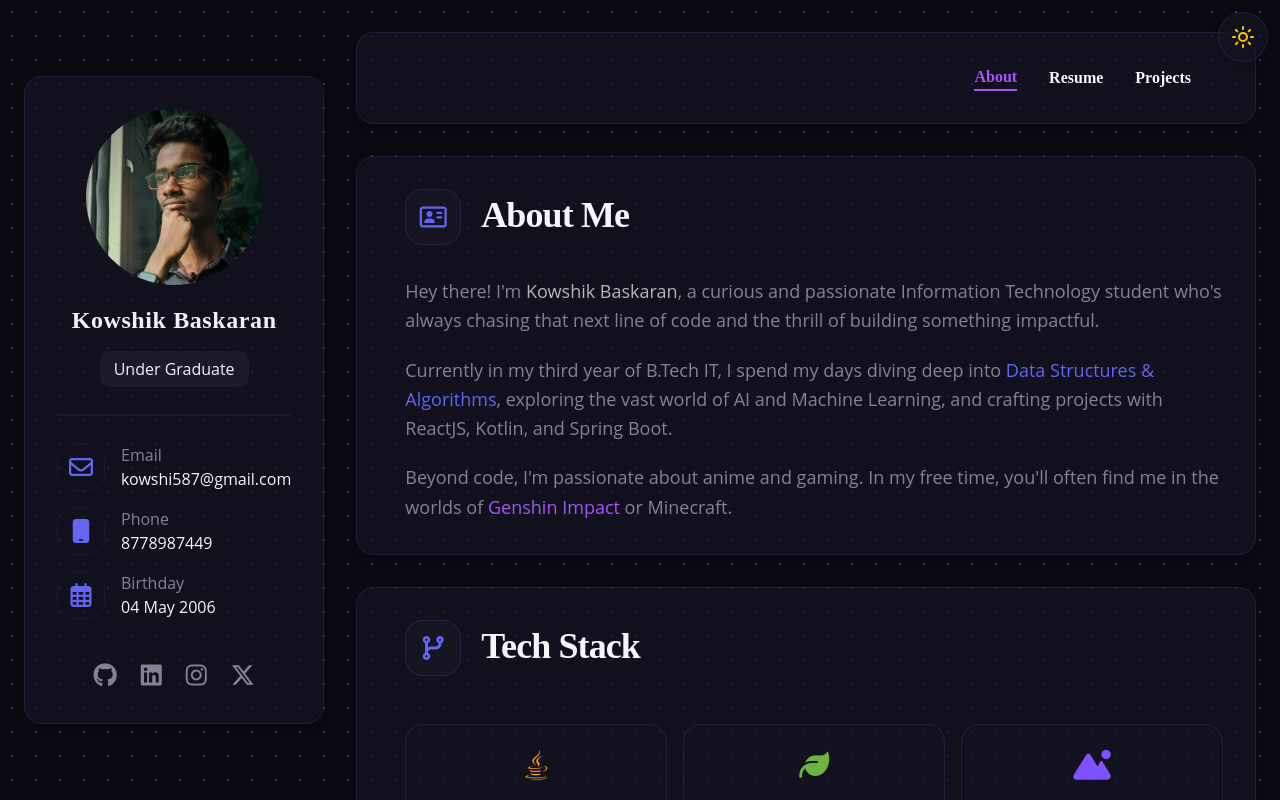
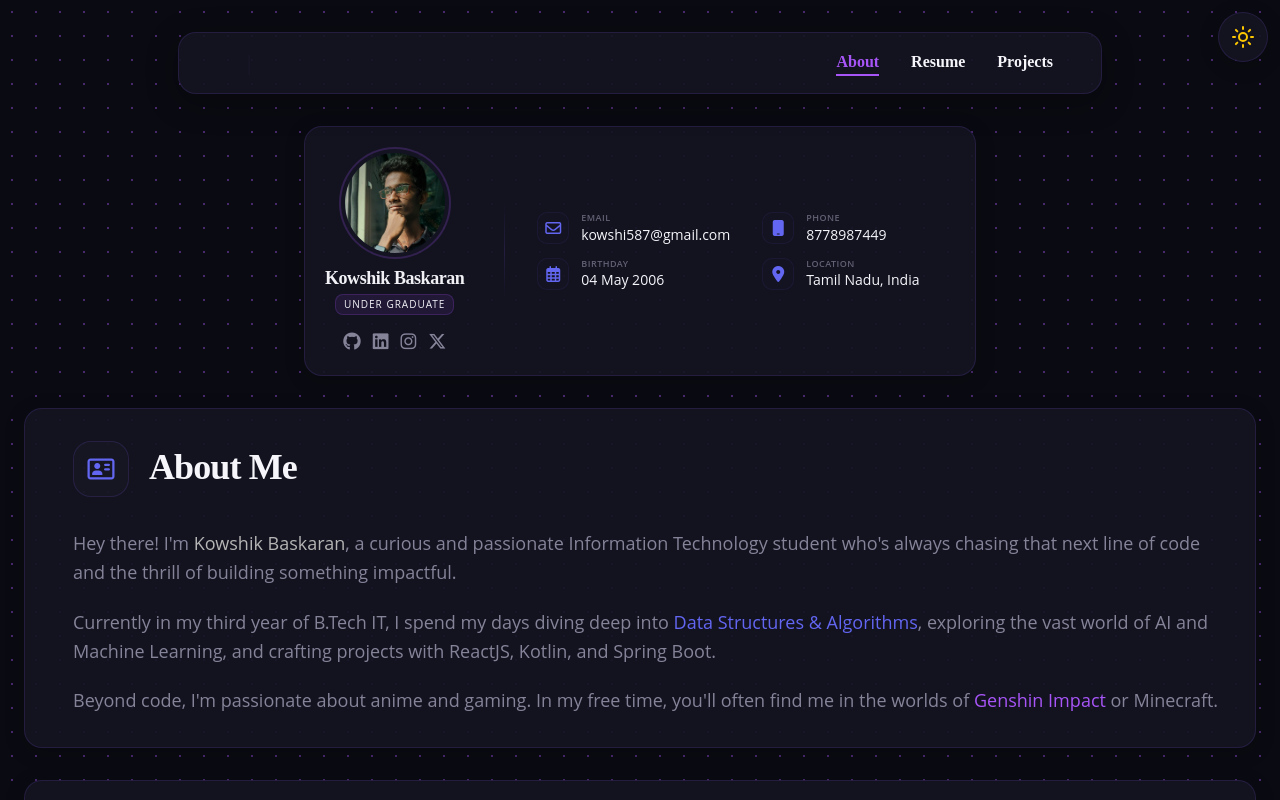
Before and after one commit to LuckyBoy587/personal-portfolio, a React (Vite) app: page / in a window 1280 px wide. Shown: the top 800 px of the page. Built offline with nearby package versions, Linux system fonts and the light colour scheme.

Commit message:
feat: initialize portfolio application with About Me, Branding, and navigation components.

```diff
--- a/src/AboutMe.jsx
+++ b/src/AboutMe.jsx
@@ -2,6 +2,7 @@ import { motion } from "framer-motion";
 import ContextBox from "./utility/context-box.jsx";
 import TextType from "./components/TextType.jsx";
 import ShinyText from "./components/ShinyText.jsx";
+import Branding from "./Branding.jsx";
 
 const AboutMe = () => {
   const containerVariants = {
@@ -29,6 +30,7 @@ const AboutMe = () => {
 
   return (
     <div className={"flex flex-col gap-8 min-w-[min(600px, 100vw)] blur-fade-in origin-top"}>
+      <Branding />
       <ContextBox>
         <div className="flex items-center gap-5 group mb-4">
           <div
--- a/src/App.jsx
+++ b/src/App.jsx
@@ -23,11 +23,11 @@ function App() {
       <AnimatedThemeToggler />
 
 
-      <div className="flex flex-col lg:sticky lg:top-0 lg:h-screen lg:justify-center py-4 sm:py-8">
+      {/* <div className="flex flex-col lg:sticky lg:top-0 lg:h-screen lg:justify-center py-4 sm:py-8">
         <Branding />
-      </div>
-      <div className={"flex flex-col gap-8 w-full py-8"}>
-        <div className={"flex w-full flex-col gap-4"}>
+      </div> */}
+      <div className={"flex flex-col gap-8 w-full py-8 relative items-center"}>
+        <div className={"flex w-3/4 flex-col gap-4 sticky top-8 z-2"}>
           <Navbar navTabs={navTabs} setActiveTabIndex={setActiveTabIndex} selectedIndex={activeTabIndex} />
         </div>
         <div>
--- a/src/Branding.jsx
+++ b/src/Branding.jsx
@@ -6,58 +6,61 @@ const Branding = () => {
   return (
     <div
       ref={brandingRef}
-      className={`flex flex-col md:flex-row lg:flex-col self-center justify-center items-center gap-4 w-full lg:max-w-[320px] h-fit p-8 rounded-2xl animate-right-to-left transition-all duration-300 glass-card max-h-[calc(100vh-6rem)] hide-scrollbar`}>
-      <div className="flex justify-center items-center flex-col gap-2">
-        <div className="flex rounded-full overflow-hidden w-3/4 aspect-square mx-auto">
-          <img className="w-full h-full object-cover" src="./me.jpg" alt="Me" />
+      className={`flex flex-col md:flex-row items-center gap-8 w-fit mx-auto h-fit p-5 rounded-2xl animate-right-to-left transition-all duration-300 glass-card max-h-none hide-scrollbar border border-card-border/40 shadow-xl`}>
+
+      {/* Profile Section */}
+      <div className="flex flex-col items-center gap-2 pr-2">
+        <div className="relative group">
+          <div className="flex rounded-full overflow-hidden w-24 h-24 md:w-28 md:h-28 mx-auto border-2 border-accent-primary/20 p-1 bg-secondary-bg/30">
+            <img className="w-full h-full object-cover rounded-full" src="./me.jpg" alt="Me" />
+          </div>
         </div>
-        <p className="text-[var(--primary-text)] mt-3 text-2xl text-center font-semibold tracking-wide heading-font leading-tight">
-          Kowshik Baskaran
-        </p>
-        <div
-          className="flex justify-center items-center mt-2 text-[var(--primary-text)] bg-[var(--secondary-bg)] w-fit px-3.5 py-1.5 rounded-lg animate-fade-in">
-          <span>Under Graduate</span>
+
+        <div className="text-center">
+          <h1 className="text-[var(--primary-text)] text-lg font-bold tracking-tight heading-font leading-tight">
+            Kowshik Baskaran
+          </h1>
+          <div className="mt-1 text-[var(--primary-text)] bg-accent-primary/10 border border-accent-primary/20 w-fit mx-auto px-2 py-0.5 rounded-md text-[10px] uppercase tracking-widest font-medium">
+            Under Graduate
+          </div>
+        </div>
+
+        {/* Social Icons integrated here for compactness */}
+        <div className="flex gap-3 text-lg text-gray-text mt-1">
+          {[
+            { icon: "fa-github", url: "https://github.com/LuckyBoy587" },
+            { icon: "fa-linkedin", url: "https://www.linkedin.com/in/kowshi587/" },
+            { icon: "fa-instagram", url: "https://www.instagram.com/luckyboy_587" },
+            { icon: "fa-x-twitter", url: "https://x.com/luckyboy_587" }
+          ].map(({ icon, url }) => (
+            <a href={url} key={url} target="_blank" rel="noreferrer" className="hover:text-accent-primary transition-colors duration-200">
+              <i className={`fa-brands ${icon}`} />
+            </a>
+          ))}
         </div>
       </div>
 
-      <div className="w-full h-6 lg:visible lg:flex items-center">
-        <div className="w-full h-0.5 bg-[var(--secondary-bg)]" />
-      </div>
+      {/* Divider */}
+      <div className="hidden md:block w-px h-24 bg-gradient-to-b from-transparent via-card-border to-transparent opcity-50" />
+      <div className="md:hidden w-full h-px bg-card-border my-1" />
 
-      <div className="flex flex-col gap-4">
+      {/* Contact Info Section */}
+      <div className="grid grid-cols-1 sm:grid-cols-2 gap-x-8 gap-y-3 py-1">
         {[
           { icon: "fa-regular fa-envelope", label: "Email", value: "kowshi587@gmail.com" },
           { icon: "fa-solid fa-mobile", label: "Phone", value: "8778987449" },
-          { icon: "fa-regular fa-calendar-days", label: "Birthday", value: "04 May 2006" }
+          { icon: "fa-regular fa-calendar-days", label: "Birthday", value: "04 May 2006" },
+          { icon: "fa-solid fa-location-dot", label: "Location", value: "Tamil Nadu, India" }
         ].map(({ icon, label, value }) => (
-          <div key={label} className="flex gap-4 group transition-all duration-300">
-            <div
-              /* Removed shadow-[0_0_10px_var(--secondary-bg)] for GPU performance */
-              className="flex items-center justify-center w-12 h-12 text-[var(--accent-secondary)] text-2xl p-2 border border-[var(--secondary-bg)] rounded-2xl transition-transform hover:scale-105">
-              <i className={`${icon}`} />
+          <div key={label} className="flex items-center gap-3">
+            <div className="flex items-center justify-center w-8 h-8 text-accent-secondary text-base bg-secondary-bg/30 border border-card-border/50 rounded-lg">
+              <i className={icon} />
             </div>
-            <div>
-              <p className="text-[var(--gray-text)]">{label}</p>
-              <p className="text-[var(--bright-text)]">{value}</p>
+            <div className="min-w-0">
+              <p className="text-gray-text text-[9px] uppercase tracking-wider font-semibold opacity-70">{label}</p>
+              <p className="text-bright-text font-medium text-sm truncate max-w-[150px]">{value}</p>
             </div>
           </div>
-        ))}
-      </div>
-
-      <div className="flex flex-row flex-wrap justify-center gap-6 mt-6 text-2xl text-[var(--gray-text)]">
-        {[
-          { icon: "fa-github", url: "https://github.com/LuckyBoy587" },
-          { icon: "fa-linkedin", url: "https://www.linkedin.com/in/kowshi587/" },
-          { icon: "fa-instagram", url: "https://www.instagram.com/luckyboy_587" },
-          { icon: "fa-x-twitter", url: "https://x.com/luckyboy_587" }
-        ].map(({ icon, url }, i) => (
-          <a href={url} key={url} target={"_blank"}>
-            <i
-              key={i}
-              /* Removed hover:drop-shadow for GPU performance */
-              className={`fa-brands ${icon} hover:text-[var(--bright-text)] transition duration-300 transform hover:scale-110 cursor-pointer`}
-            />
-          </a>
         ))}
       </div>
     </div>
--- a/src/index.css
+++ b/src/index.css
@@ -14,9 +14,10 @@ body {
     transition: background 0.5s ease, color 0.5s ease;
     font-family: var(--body-font, 'Open Sans', sans-serif);
     min-height: 100vh;
-    background-color: var(--window-bg); /* deep dark purple */
+    background-color: var(--window-bg);
+    /* deep dark purple */
     background-image:
-      radial-gradient(var(--accent-glow) 1px, transparent 1px);
+        radial-gradient(var(--accent-glow) 1px, transparent 1px);
     background-size: 24px 24px;
 }
 
@@ -45,7 +46,8 @@ h6,
     box-shadow: inset 0 0 0 2px var(--accent-secondary);
     background-clip: padding-box;
     border: 2px solid transparent;
-    transition: background 0.4s ease; /* Removed 'all' for performance */
+    transition: background 0.4s ease;
+    /* Removed 'all' for performance */
 }
 
 ::-webkit-scrollbar-thumb:hover {
@@ -64,18 +66,48 @@ h6,
     display: none;
 }
 
-/* Glassmorphism card styling - Simplified for GPU performance */
+/* Glassmorphism card styling */
+/* Performance-optimized glass-card: Removed backdrop-filter (blur) to save GPU */
 .glass-card {
     background: var(--card-bg);
-    /* Removed backdrop-filter: blur for GPU performance */
+    /* Use slightly higher opacity background defined in theme */
     border: 1px solid var(--card-border);
-    /* Simplified box-shadow for GPU performance */
-    box-shadow: 0 4px 12px rgba(0, 0, 0, 0.2);
+    box-shadow: 0 4px 20px rgba(0, 0, 0, 0.2);
+    /* Reduced shadow size for performance */
+    /* Use transitions instead of filter animations */
+    transition: transform 0.3s ease, background 0.3s ease;
+    will-change: transform;
+}
+
+/* Solid card without blur for performance */
+.solid-card {
+    background: var(--card-bg);
+    border: 1px solid var(--card-border);
+    box-shadow: 0 8px 32px rgba(0, 0, 0, 0.3);
+}
+
+/* Top mask to make content appear translucent as it scrolls above the navbar */
+.sticky-top-fade {
+    position: sticky;
+    top: 0;
+    left: 0;
+    right: 0;
+    height: 5rem;
+    /* Large enough to cover the gap and provide a smooth transition */
+    background: linear-gradient(to bottom,
+            var(--window-bg) 0%,
+            var(--window-bg) 20%,
+            transparent 100%);
+    z-index: 45;
+    pointer-events: none;
+    margin-bottom: -5rem;
+    /* Offset the height so it doesn't push content down */
 }
 
 /* Subtle glow on hover for interactive elements - Removed for GPU performance */
 .glow-hover {
-    transition: transform 0.3s ease; /* Removed box-shadow transition */
+    transition: transform 0.3s ease;
+    /* Removed box-shadow transition */
 }
 
 .glow-hover:hover {
@@ -85,11 +117,13 @@ h6,
 
 /* Icon container styling with glow - Simplified for GPU performance */
 .icon-container {
-    transition: transform 0.3s ease; /* Removed box-shadow transition */
+    transition: transform 0.3s ease;
+    /* Removed box-shadow transition */
 }
 
 .icon-container:hover {
-    transform: scale(1.05); /* Reduced scale */
+    transform: scale(1.05);
+    /* Reduced scale */
     /* Removed box-shadow glow for GPU performance */
 }
 
@@ -106,6 +140,7 @@ h6,
 
 /* Global performance-safe strategy: prefers-reduced-motion */
 @media (prefers-reduced-motion: reduce) {
+
     *,
     ::before,
     ::after {
@@ -212,7 +247,8 @@ h6,
     --window-bg: #0a0a12;
     --primary-bg: #12121a;
     --secondary-bg: #1a1a28;
-    --card-bg: rgba(20, 20, 35, 0.7);
+    --card-bg: rgba(20, 20, 35, 0.9);
+    /* Increased opacity for visibility without blur */
     --card-border: rgba(138, 92, 246, 0.15);
     --primary-text: #f0f0f5;
     --secondary-text: #a855f7;
@@ -268,7 +304,8 @@ h6,
     --window-bg: #f5f3ff00;
     --primary-bg: #ffffff;
     --secondary-bg: #ede9fe;
-    --card-bg: rgba(255, 255, 255, 0.7);
+    --card-bg: rgba(255, 255, 255, 0.85);
+    /* Increased opacity for visibility without blur */
     --card-border: rgba(168, 85, 247, 0.3);
     --primary-text: #1e1b4b;
     --secondary-text: #7c3aed;
--- a/src/navbar.jsx
+++ b/src/navbar.jsx
@@ -1,17 +1,56 @@
 import ContextBox from "./utility/context-box.jsx";
 import PropTypes from "prop-types";
+import TextType from './components/TextType';
+import { useState, useEffect } from "react";
+
 
 const Navbar = ({ navTabs, selectedIndex, setActiveTabIndex }) => {
+  const [isVisible, setIsVisible] = useState(true);
+  const [lastScrollY, setLastScrollY] = useState(0);
+
+  useEffect(() => {
+    const controlNavbar = () => {
+      if (typeof window !== 'undefined') {
+        if (window.scrollY > lastScrollY && window.scrollY > 50) {
+          // Scrolling down
+          setIsVisible(false);
+        } else {
+          // Scrolling up or at the top
+          setIsVisible(true);
+        }
+        setLastScrollY(window.scrollY);
+      }
+    };
+
+    window.addEventListener('scroll', controlNavbar);
+
+    // Cleanup
+    return () => {
+      window.removeEventListener('scroll', controlNavbar);
+    };
+  }, [lastScrollY]);
+
   return (
-    <ContextBox>
-      <div className={"flex w-full items-center justify-end gap-8 pr-8 text-[var(--bright-text)]"}>
-        {navTabs.map(({ name }, index) => (
-          <p key={index} onClick={() => setActiveTabIndex(index)} className={`cursor-pointer heading-font font-semibold ${selectedIndex === index ? "text-[var(--secondary-text)] border-b-2 border-[var(--secondary-text)]" : "text-[var(--bright-text)]"}`}>
-            {name}
-          </p>
-        ))}
+    <div className={`flex flex-col h-fit w-full p-4 pl-8 gap-4 rounded-2xl solid-card animate-glow-emergence transition-all duration-500 ease-in-out transform ${isVisible ? "translate-y-0 opacity-100" : "-translate-y-20 opacity-0 pointer-events-none"}`}>
+      <div className={"flex items-center justify-between px-8 text-bright-text"}>
+        <div className="text-xl font-bold heading-font text-secondary-text">
+          <TextType
+            text={["@LuckyBoy587"]}
+            typingSpeed={75}
+            pauseDuration={1500}
+            showCursor={true}
+            cursorCharacter="|"
+          />
+        </div>
+        <div className="flex gap-8">
+          {navTabs.map(({ name }, index) => (
+            <p key={index} onClick={() => setActiveTabIndex(index)} className={`cursor-pointer heading-font font-semibold ${selectedIndex === index ? "text-secondary-text border-b-2 border-secondary-text" : "text-bright-text"}`}>
+              {name}
+            </p>
+          ))}
+        </div>
       </div>
-    </ContextBox>
+    </div>
   )
 }
 
```
